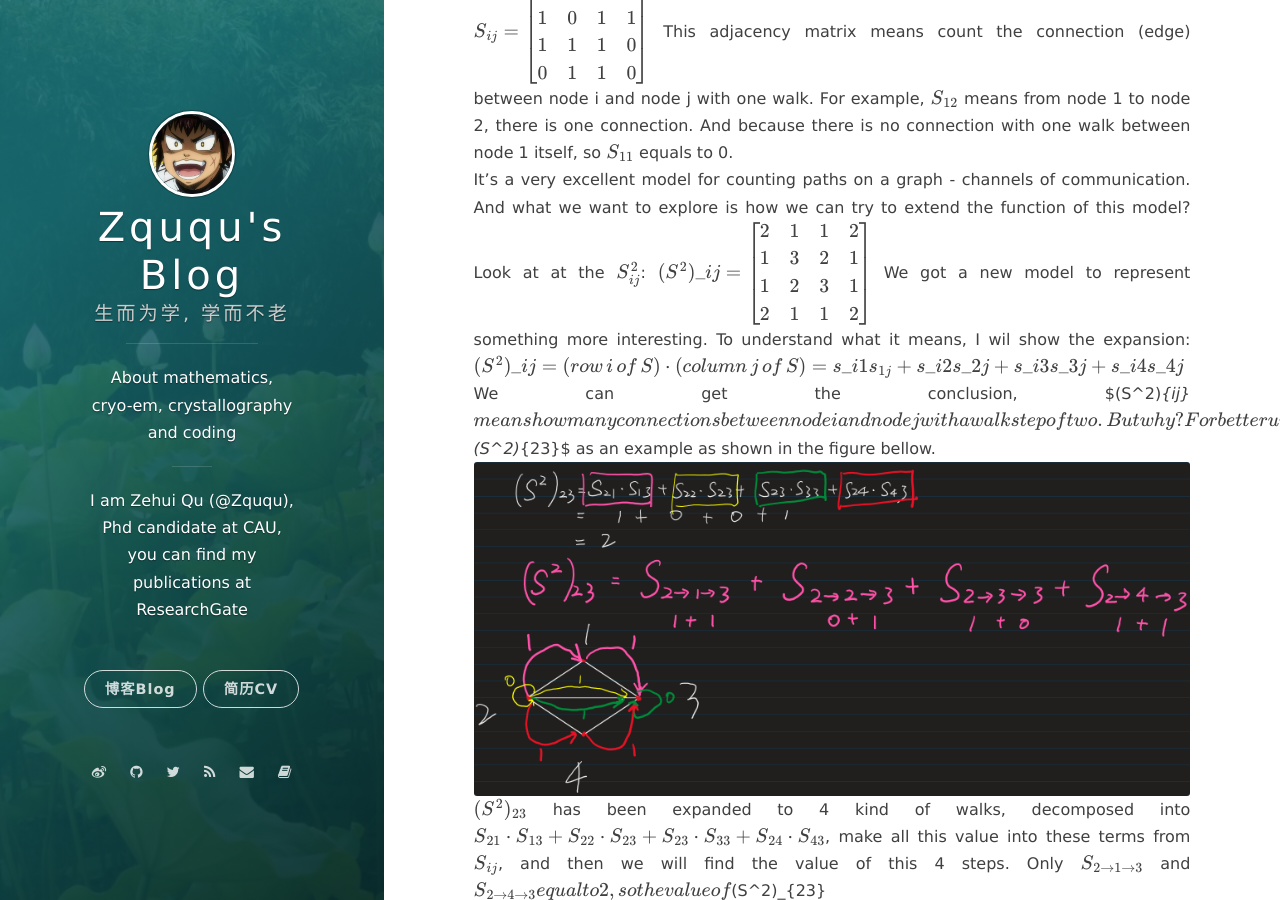
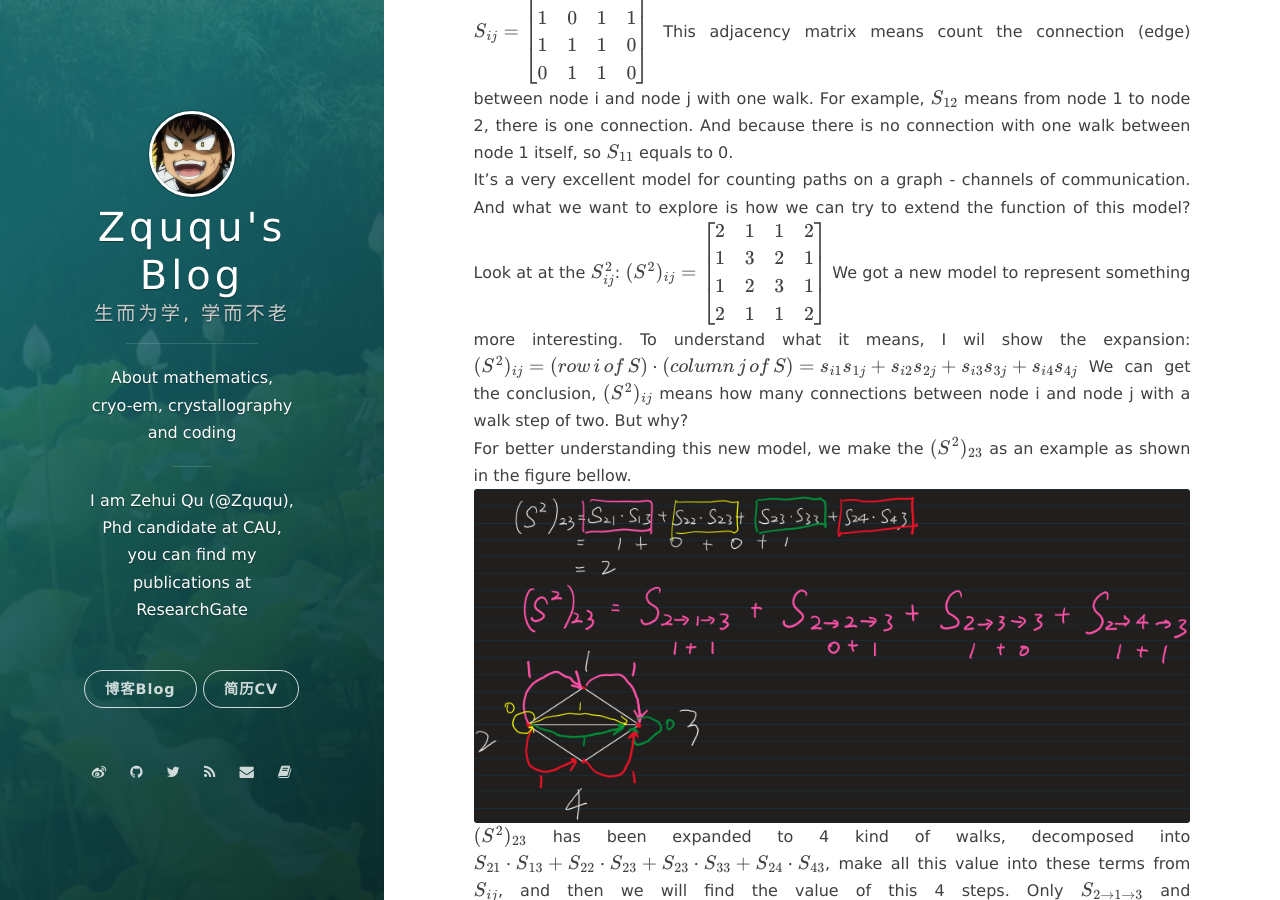
Before and after one commit to onevcat/vno-jekyll, a Jekyll site: the page built from _posts/2019-07-16-the-adjacency-matrix.markdown, in a window 1280 px wide and 900 px high, scrolled down 563 px. Built offline with Jekyll 4.4.1, drawn with Linux system fonts in a browser that asks for light colours; nearby versions of some CDN libraries; formulas are drawn with MathJax 3; comment, search, counter and statistics services are not loaded.

Commit message:
modify the mathjax #4

```diff
--- a/_posts/2019-07-16-the-adjacency-matrix.markdown
+++ b/_posts/2019-07-16-the-adjacency-matrix.markdown
@@ -16,8 +16,8 @@ $$S_{ij} =
   \end{bmatrix}
 $$
 This adjacency matrix means count the connection (edge) between node i and node j with one walk. For example, $S_{12}$ means from node 1 to node 2, there is one connection. And because there is no connection with one walk between node 1 itself, so $S_{11}$ equals to 0.<br>
-It's a very excellent model for counting paths on a graph - channels of communication. And what we want to explore is how we can try to extend the function of this model? Look at at the $S\_{ij}^2$:
-$$(S^2)\_{ij} =
+It's a very excellent model for counting paths on a graph - channels of communication. And what we want to explore is how we can try to extend the function of this model? Look at at the $S_{ij}^2$:
+$$(S^2)_{ij} =
   \begin{bmatrix}
   2 & 1 & 1 & 2\\
   1 & 3 & 2 & 1\\
@@ -26,9 +26,9 @@ $$(S^2)\_{ij} =
   \end{bmatrix}
 $$
 We got a new model to represent something more interesting. To understand what it means, I wil show the expansion:
-$$(S^2)\_{ij} = (row\,i\,of\,S)\cdot(column\,j\,of\,S) = s\_{i1}s_{1j}+s\_{i2}s\_{2j}+s\_{i3}s\_{3j}+s\_{i4}s\_{4j} \tag{1}$$
-We can get the conclusion, $(S^2)_{ij}$ means how many connections between node i and node j with a walk step of two. But why?<br>
-For better understanding this new model, we make the $\(S^2\)_{23}$ as an example as shown in the figure bellow.
+$$(S^2)_{ij} = (row\,i\,of\,S)\cdot(column\,j\,of\,S) = s_{i1}s_{1j}+s_{i2}s_{2j}+s_{i3}s_{3j}+s_{i4}s_{4j} \tag{1}$$
+We can get the conclusion, $(S^2)\_{ij}$ means how many connections between node i and node j with a walk step of two. But why?<br>
+For better understanding this new model, we make the $(S^2)\_{23}$ as an example as shown in the figure bellow.
 ![S21 example](/assets/1907/Snipaste_2019-07-17_08-41-12.png)
-$(S^2)\_{23}$ has been expanded to 4 kind of walks, decomposed into $S_{21}\cdot S_{13} + S_{22}\cdot S_{23} + S_{23}\cdot S_{33} + S_{24}\cdot S_{43}$, make all this value into these terms from $S_{ij}$, and then we will find the value of this 4 steps. Only $S_{2\to1\to3}$ and $S_{2\to4\to3} equal to 2, so the value of $(S^2)_{23}$ equals to 2. Just the same with the result from (1).<br>
+$(S^2)\_{23}$ has been expanded to 4 kind of walks, decomposed into $S_{21}\cdot S_{13} + S_{22}\cdot S_{23} + S_{23}\cdot S_{33} + S_{24}\cdot S_{43}$, make all this value into these terms from $S_{ij}$, and then we will find the value of this 4 steps. Only $S_{2\to1\to3}$ and $S_{2\to4\to3} equal to 2, so the value of $(S^2)\_{23}$ equals to 2. Just the same with the result from (1).<br>
 The same, we can get $S^N$ counts all the N-step paths between pairs of nodes.
```
